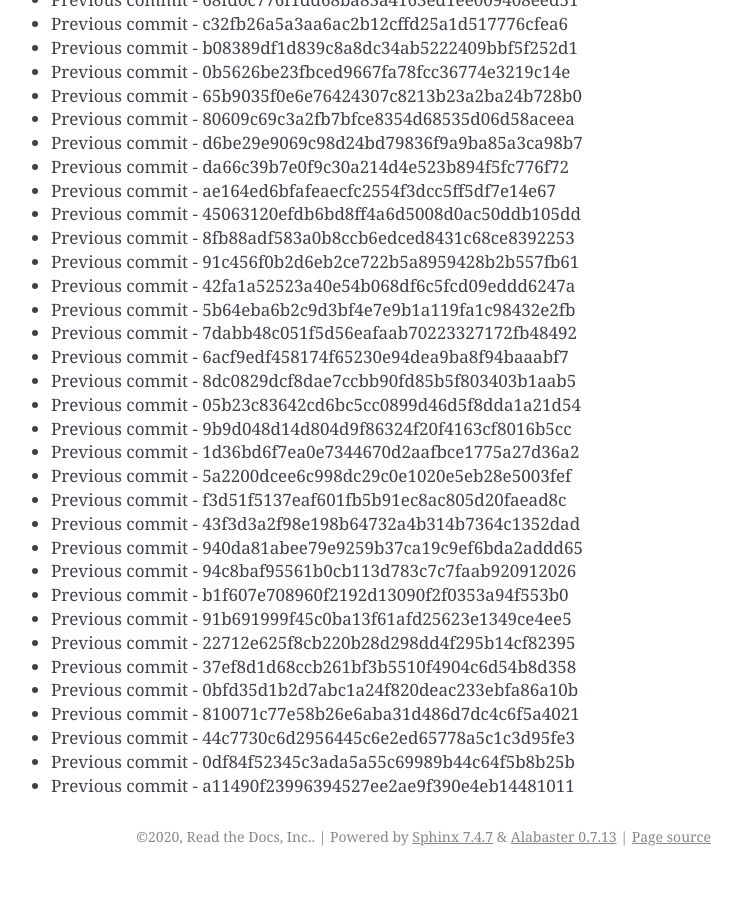
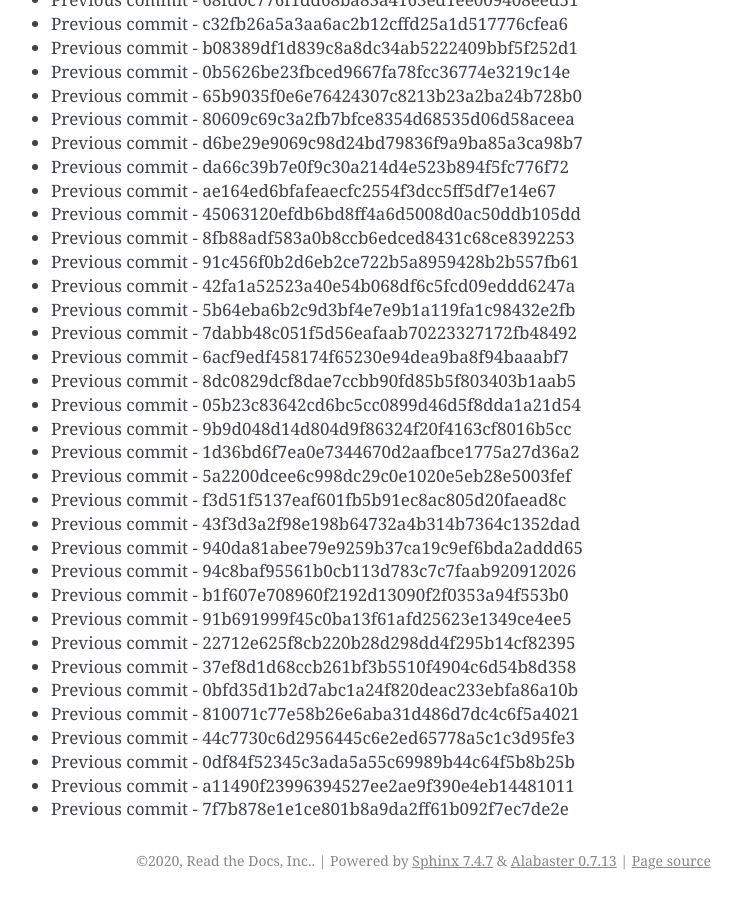
Before and after one commit to readthedocs/rtd-git-stresstest, a Sphinx documentation site: the page built from docs/updates.rst, in a window 1280 px wide and 900 px high, scrolled down 81517 px. Shown: the whole window, without its empty margins (399-1141 px from the left). Built offline with Sphinx 7.4.7, drawn with Linux system fonts in a browser that asks for light colours; before the commit the page ends 82393 px from its top, so only the background shows below that.

Commit message:
Generating commit from previous: 7f7b878e1e1ce801b8a9da2ff61b092f7ec7de2e

```diff
--- a/docs/updates.rst
+++ b/docs/updates.rst
@@ -3457,3 +3457,4 @@ It can be tested for any performance characteristics.
 * Previous commit - 44c7730c6d2956445c6e2ed65778a5c1c3d95fe3
 * Previous commit - 0df84f52345c3ada5a55c69989b44c64f5b8b25b
 * Previous commit - a11490f23996394527ee2ae9f390e4eb14481011
+* Previous commit - 7f7b878e1e1ce801b8a9da2ff61b092f7ec7de2e
```
